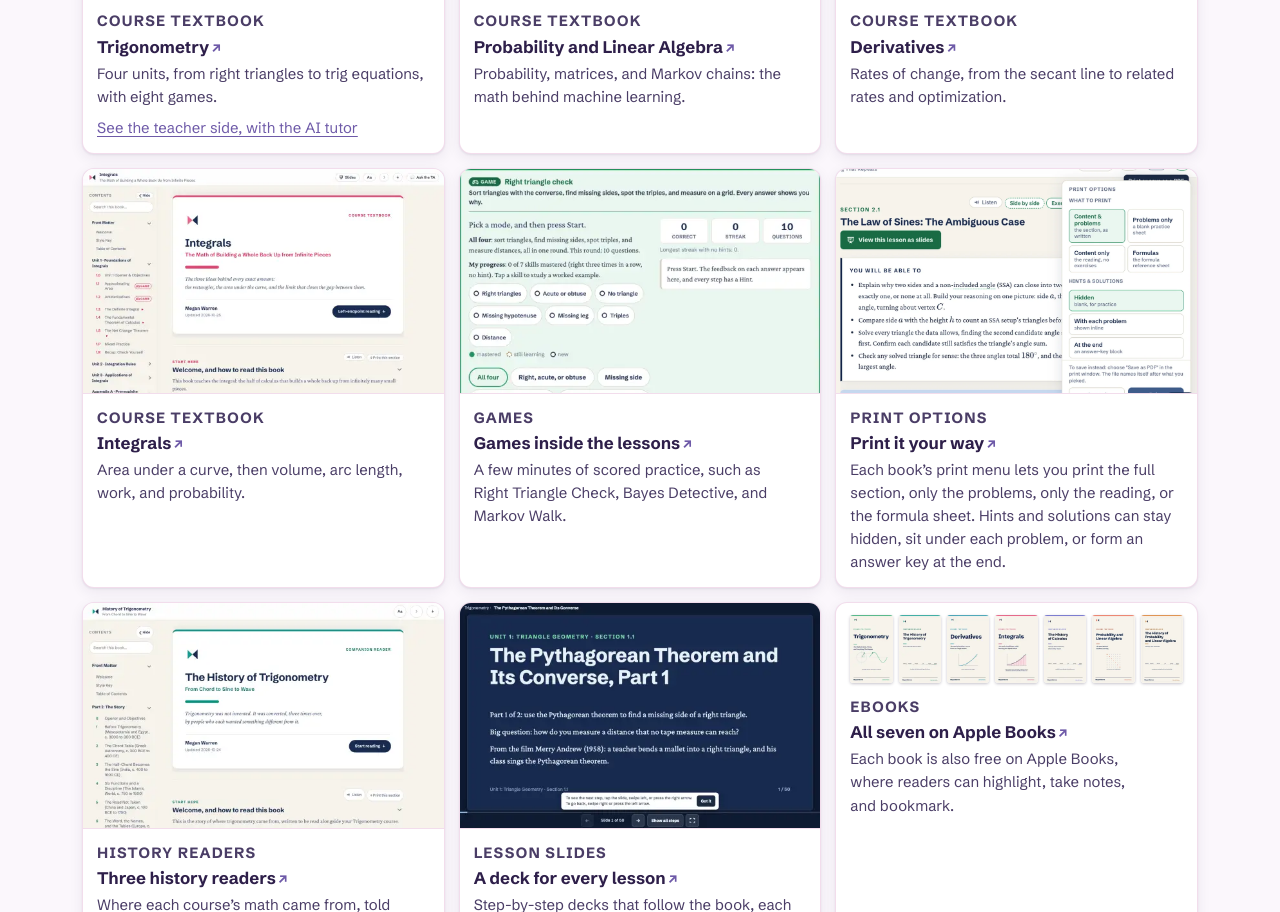
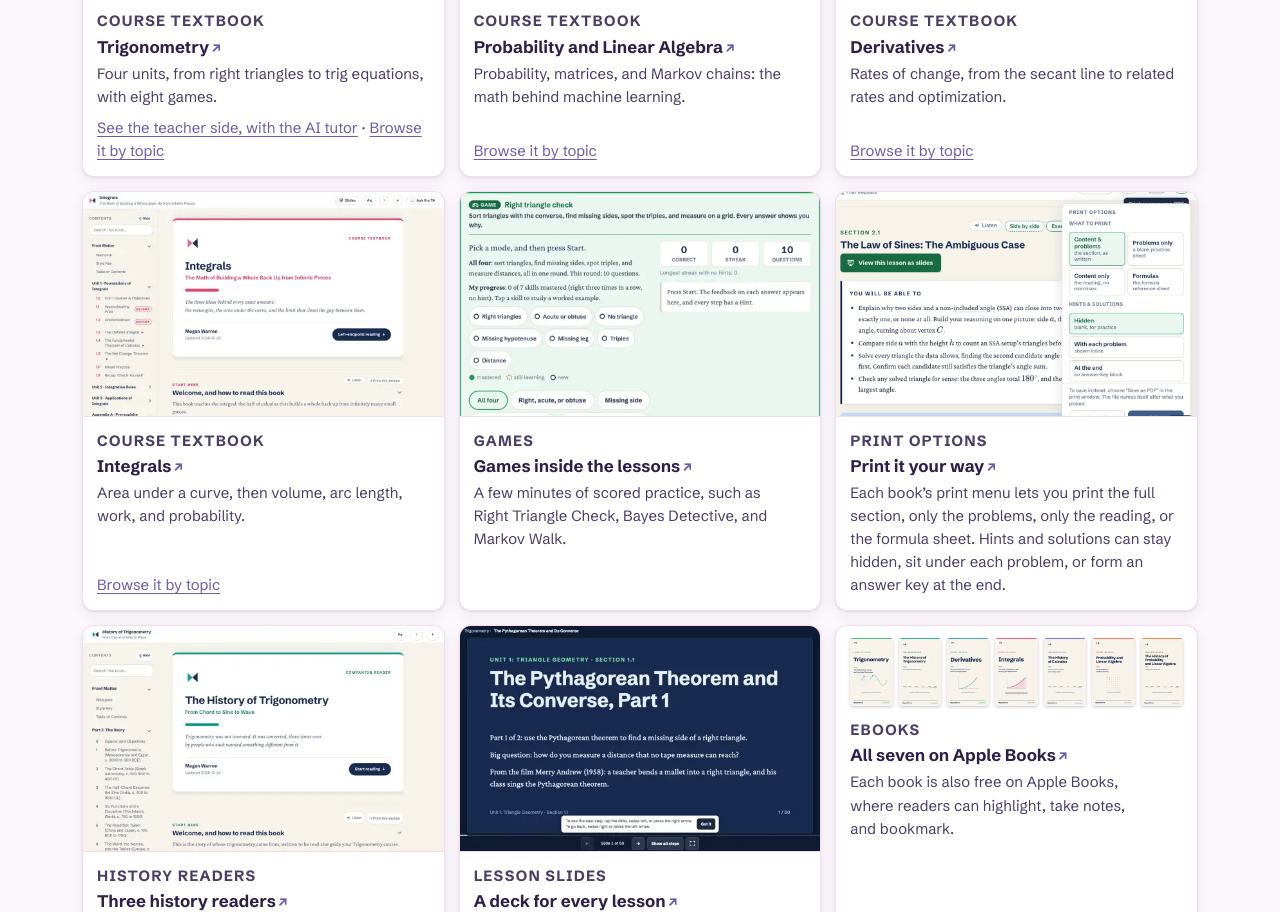
Before and after one commit to megwarren8/portfolio, a plain HTML site: page manuals/index.html in a window 1280 px wide. Shown: the part 1338-2250 px from the top of the page. Drawn offline with Linux system fonts and the light colour scheme.

Commit message:
Link the four course books' topic pages from the homepage and the Manuals page
Google found the /topics/ pages only through the sitemaps ('Referring page: None detected'); megan-warren.com is the most-crawled page in the fleet.

Co-Authored-By: Claude Opus 5.5 <noreply@anthropic.com>

```diff
--- a/manuals/index.html
+++ b/manuals/index.html
@@ -150,7 +150,7 @@
         <p class="kind">Course textbook</p>
         <h3><a href="https://trigonometry.megan-warren.com/">Trigonometry</a></h3>
         <p>Four units, from right triangles to trig equations, with eight games.</p>
-        <p class="links"><a href="/teacher-demo/">See the teacher side, with the AI tutor</a></p>
+        <p class="links"><a href="/teacher-demo/">See the teacher side, with the AI tutor</a> · <a href="https://trigonometry.megan-warren.com/topics/">Browse it by topic</a></p>
       </div>
     </article>
 
@@ -160,6 +160,7 @@
         <p class="kind">Course textbook</p>
         <h3><a href="https://probability.megan-warren.com/">Probability and Linear Algebra</a></h3>
         <p>Probability, matrices, and Markov chains: the math behind machine learning.</p>
+        <p class="links"><a href="https://probability.megan-warren.com/topics/">Browse it by topic</a></p>
       </div>
     </article>
 
@@ -169,6 +170,7 @@
         <p class="kind">Course textbook</p>
         <h3><a href="https://derivatives.megan-warren.com/">Derivatives</a></h3>
         <p>Rates of change, from the secant line to related rates and optimization.</p>
+        <p class="links"><a href="https://derivatives.megan-warren.com/topics/">Browse it by topic</a></p>
       </div>
     </article>
 
@@ -178,6 +180,7 @@
         <p class="kind">Course textbook</p>
         <h3><a href="https://integrals.megan-warren.com/">Integrals</a></h3>
         <p>Area under a curve, then volume, arc length, work, and probability.</p>
+        <p class="links"><a href="https://integrals.megan-warren.com/topics/">Browse it by topic</a></p>
       </div>
     </article>
 
```
Also changed, not shown: index.html (+1 -0 lines).
